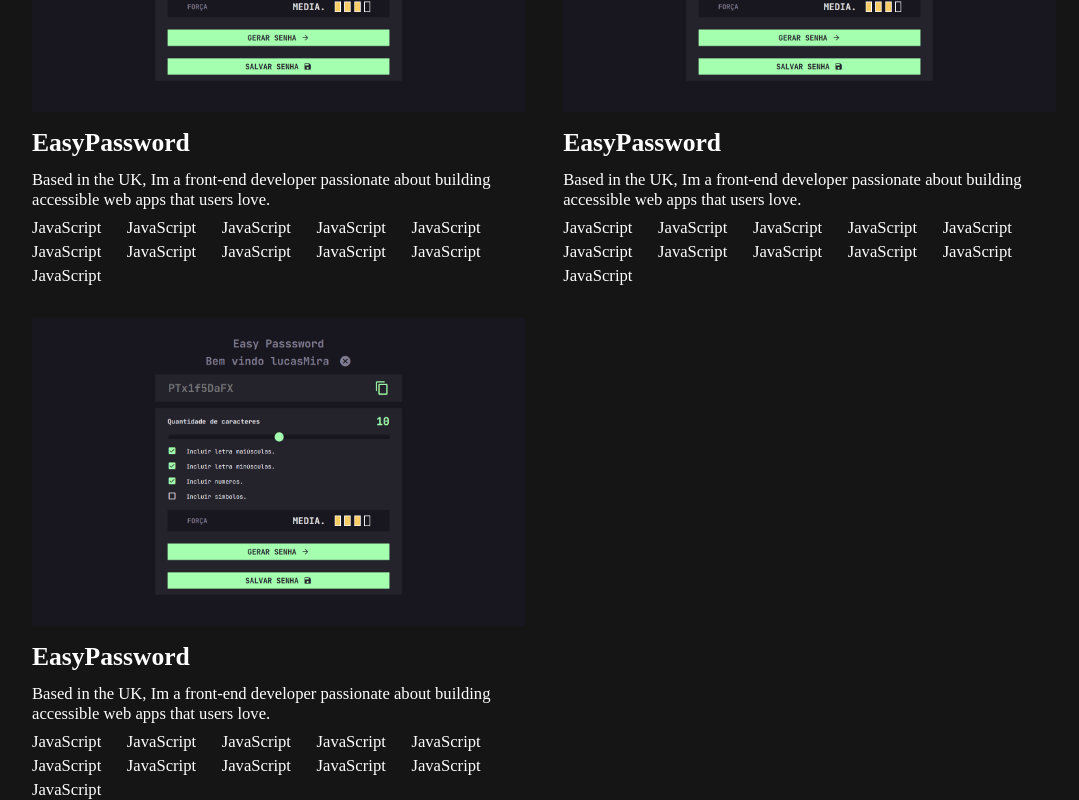
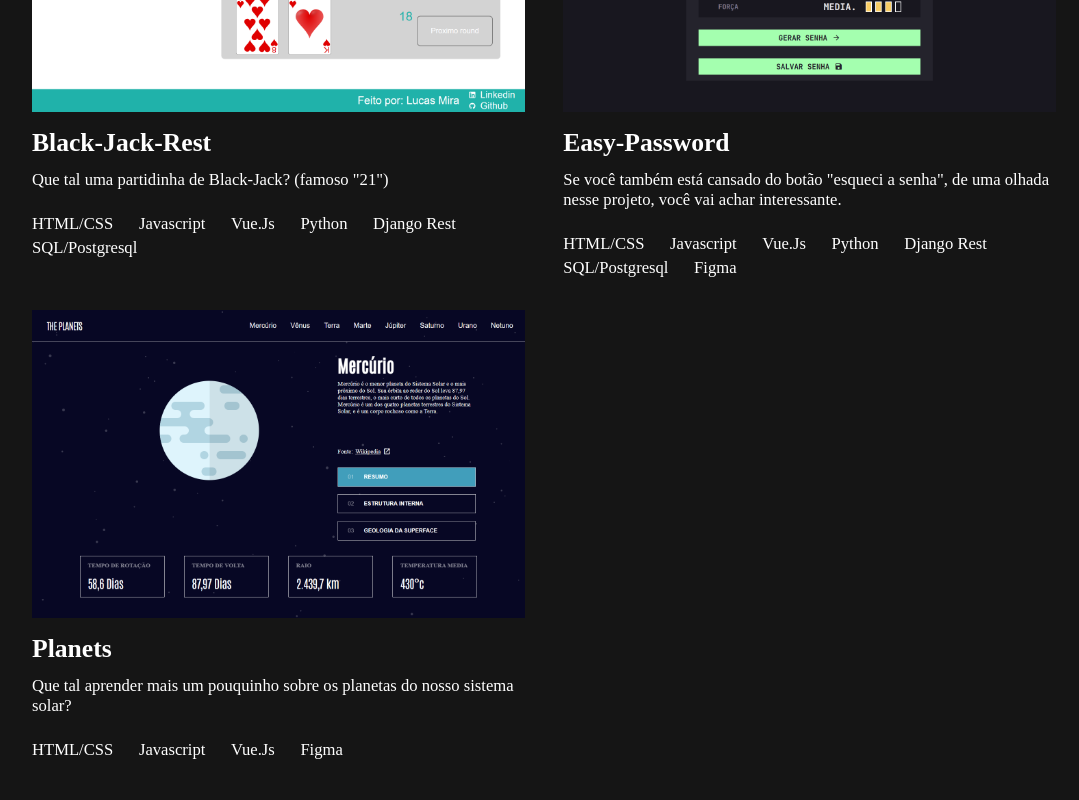
Before and after one commit to miratkd/podeMeChamarDeMira, a Vue app: page / in a window 1280 px wide. Shown: the part 1332-2132 px from the top of the page, without its empty margins (96-1175 px from the left). After the commit the page ends 2092 px from the top, so only its background shows below. Built offline with nearby package versions, Linux system fonts and the light colour scheme.

Commit message:
project card 1.1

```diff
--- a/src/components/ProjectCard.vue
+++ b/src/components/ProjectCard.vue
@@ -1,17 +1,18 @@
 <template>
     <div>
         <div class="project-card-container">
-            <img class="project-card-img" src="@/assets/EasyPassword.png" alt="">
+            <img class="project-card-img" :src="project.img" alt="">
             <div class="project-card-img-info-container">
-                <p class="project-card-img-info-text">Ver Projeto</p>
-                <p class="project-card-img-info-text">Ver Código</p>
+                <p v-if="project.projectLink" v-on:click="goToLink(project.projectLink)" class="project-card-img-info-text">Ver Projeto</p>
+                <p v-if="project.codeLinkFront" v-on:click="goToLink(project.codeLinkFront)" class="project-card-img-info-text">Ver Código Front-End</p>
+                <p v-if="project.codeLinkBack" v-on:click="goToLink(project.codeLinkBack)" class="project-card-img-info-text">Ver Código Back-End</p>
             </div>
         </div>
 
-        <h6 class="project-title">EasyPassword</h6>
-        <p class="project-desc">Based in the UK, Im a front-end developer passionate about building accessible web apps that users love.</p>
+        <h6 class="project-title">{{project.name}}</h6>
+        <p class="project-desc">{{project.desc}}</p>
         <div class="project-card-skills-conatiner">
-            <p v-for="(skill, idx) in skillsList" :key="idx">{{skill}}</p>
+            <p v-for="(skill, idx) in project.skills" :key="idx">{{skill}}</p>
         </div>
     </div>
 </template>
@@ -19,10 +20,9 @@
 <script>
 export default {
     name: 'ProjectCardComponent',
-    data () {
-        return {
-            skillsList: ['JavaScript','JavaScript','JavaScript','JavaScript','JavaScript','JavaScript','JavaScript','JavaScript','JavaScript','JavaScript','JavaScript',]
-        }
+    props: ['project'],
+    methods:{
+        goToLink (link) { window.open(link, '_blank'); }
     }
 }
 </script>
@@ -33,7 +33,7 @@ export default {
     transition: filter 0.3s;
 }
 .project-card-container:hover > .project-card-img{
-    filter: brightness(40%)
+    filter: brightness(15%)
 }
 .project-card-container:hover > .project-card-img-info-container{
     opacity: 1;
@@ -61,7 +61,7 @@ export default {
     margin: 1.5vh 0;
 }
 .project-desc{
-    margin-bottom: 1vh;
+    margin-bottom: 3vh;
 }
 .project-card-container{
     position: relative;
--- a/src/components/Projects.vue
+++ b/src/components/Projects.vue
@@ -2,12 +2,10 @@
     <div class="projects-container">
         <div class="projects-title-container">
             <h1>Projetos</h1>
-            <ContactMe/>
+            <ContactMe />
         </div>
         <div class="projects-grid-container">
-            <ProjectCard/>
-            <ProjectCard/>
-            <ProjectCard/>
+            <ProjectCard v-for="project in projectsList" :key="project.name" :project="project" />
         </div>
     </div>
 </template>
@@ -18,26 +16,60 @@ import ProjectCard from './ProjectCard.vue';
 
 export default {
     name: 'ProjectsComponet',
-    components:{
+    components: {
         ContactMe,
         ProjectCard
+    },
+    data() {
+        return {
+            projectsList: [
+                {
+                    name: 'Black-Jack-Rest',
+                    img: require('@/assets/BlackJackRest.png'),
+                    desc: 'Que tal uma partidinha de Black-Jack? (famoso "21")',
+                    skills: ['HTML/CSS', 'Javascript', 'Vue.Js', 'Python', 'Django Rest', 'SQL/Postgresql'],
+                    projectLink: 'https://black-jack-rest.netlify.app/',
+                    codeLinkFront: 'https://github.com/miratkd/black-jack-rest-front-end',
+                    codeLinkBack: 'https://github.com/miratkd/BlackJackRest'
+                },
+                {
+                    name: 'Easy-Password',
+                    img: require('@/assets/EasyPassword.png'),
+                    desc: 'Se você também está cansado do botão "esqueci a senha", de uma olhada nesse projeto, você vai achar interessante.',
+                    skills: ['HTML/CSS', 'Javascript', 'Vue.Js', 'Python', 'Django Rest', 'SQL/Postgresql', 'Figma'],
+                    projectLink: 'https://easypassword-lm.netlify.app/',
+                    codeLinkFront: 'https://github.com/miratkd/EasyPasswordFront',
+                    codeLinkBack: 'https://github.com/miratkd/EasyPasswordBackend'
+                },
+                {
+                    name: 'Planets',
+                    img: require('@/assets/Planets.png'),
+                    desc: 'Que tal aprender mais um pouquinho sobre os planetas do nosso sistema solar?',
+                    skills: ['HTML/CSS', 'Javascript', 'Vue.Js', 'Figma'],
+                    projectLink: 'https://showplanets.netlify.app/',
+                    codeLinkFront: 'https://github.com/miratkd/Planets',
+                    codeLinkBack: null
+                }
+            ]
+        }
     }
 }
 </script>
 
 <style scoped>
-.projects-container{
+.projects-container {
     margin-top: 5vh;
 }
-.projects-title-container{
+
+.projects-title-container {
     display: flex;
     justify-content: space-between;
     align-items: center;
 }
-.projects-grid-container{
+
+.projects-grid-container {
     display: grid;
     grid-template-columns: 1fr 1fr;
     gap: 4vh 3vw;
     margin-top: 3vh;
-}
-</style>
+}</style>
```
